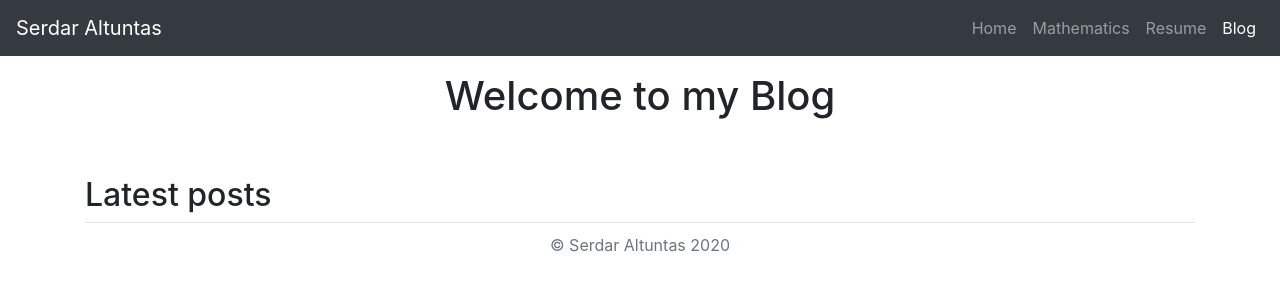
After one commit to LeEuler/portfolio-project, a Django app: page /blog/ in a window 1280 px wide. The commit adds this page. Shown: the top 300 px of the page. Run offline with Django 3.2, Linux system fonts and the light colour scheme; data that the repository does not hold is empty; some libraries are stand-ins or nearby versions; some web fonts are replaced.

Commit message:
Blog functionality and polish

```diff
--- /dev/null
+++ b/blog/templates/blog/allblogs.html
@@ -0,0 +1,122 @@
+{% load static %}
+{% load latexify %}
+
+<!DOCTYPE html>
+<html lang="en">
+  <head>
+    <meta charset="utf-8">
+    <meta name="viewport" content="width=device-width, initial-scale=1, shrink-to-fit=no">
+    <meta name="description" content="">
+    <meta name="author" content="Mark Otto, Jacob Thornton, and Bootstrap contributors">
+    <meta name="generator" content="Jekyll v3.8.6">
+    <title>Serdar Altuntas</title>
+
+    <link rel="canonical" href="https://getbootstrap.com/docs/4.4/examples/album/">
+
+    <!-- Bootstrap core CSS -->
+<link rel="stylesheet" href="https://stackpath.bootstrapcdn.com/bootstrap/4.4.1/css/bootstrap.min.css" integrity="sha384-Vkoo8x4CGsO3+Hhxv8T/Q5PaXtkKtu6ug5TOeNV6gBiFeWPGFN9MuhOf23Q9Ifjh" crossorigin="anonymous">
+
+
+
+    <!-- Favicons -->
+<link rel="apple-touch-icon" href="/docs/4.4/assets/img/favicons/apple-touch-icon.png" sizes="180x180">
+<link rel="icon" href="/docs/4.4/assets/img/favicons/favicon-32x32.png" sizes="32x32" type="image/png">
+<link rel="icon" href="/docs/4.4/assets/img/favicons/favicon-16x16.png" sizes="16x16" type="image/png">
+<link rel="manifest" href="/docs/4.4/assets/img/favicons/manifest.json">
+<link rel="mask-icon" href="/docs/4.4/assets/img/favicons/safari-pinned-tab.svg" color="#563d7c">
+<link rel="icon" href="/docs/4.4/assets/img/favicons/favicon.ico">
+<meta name="msapplication-config" content="/docs/4.4/assets/img/favicons/browserconfig.xml">
+<meta name="theme-color" content="#563d7c">
+
+
+    <style>
+      .bd-placeholder-img {
+        font-size: 1.125rem;
+        text-anchor: middle;
+        -webkit-user-select: none;
+        -moz-user-select: none;
+        -ms-user-select: none;
+        user-select: none;
+      }
+
+      @media (min-width: 768px) {
+        .bd-placeholder-img-lg {
+          font-size: 3.5rem;
+        }
+      }
+
+      hr {
+        height: 10px;
+        margin: 0 auto;
+        color: black;
+        }
+    </style>
+    <!-- Custom styles for this template -->
+    <link href="album.css" rel="stylesheet">
+
+  <!-- Latexify -->
+<link rel="stylesheet" href="https://cdnjs.cloudflare.com/ajax/libs/KaTeX/0.6.0/katex.min.css">
+
+    <!-- tikzjax -->
+  <link rel="stylesheet" type="text/css" href="http://tikzjax.com/v1/fonts.css">
+<script src="http://tikzjax.com/v1/tikzjax.js"></script>
+
+    <!-- Mathjax -->
+    <script src="https://polyfill.io/v3/polyfill.min.js?features=es6"></script>
+<script id="MathJax-script" async src="https://cdn.jsdelivr.net/npm/mathjax@3/es5/tex-mml-chtml.js"></script>
+
+
+
+  </head>
+
+
+  <body>
+    <header>
+<nav class="navbar navbar-expand-lg navbar-dark bg-dark">
+  <a class="navbar-brand" href="{% url 'home' %}">Serdar Altuntas</a>
+  <button class="navbar-toggler" type="button" data-toggle="collapse" data-target="#navbarNavAltMarkup" aria-controls="navbarNavAltMarkup" aria-expanded="false" aria-label="Toggle navigation">
+    <span class="navbar-toggler-icon"></span>
+  </button>
+  <div class="collapse navbar-collapse" id="navbarNavAltMarkup">
+    <div class="navbar-nav ml-auto">
+      <a class="nav-item nav-link" href="{% url 'home' %}">Home</a>
+      <a class="nav-item nav-link" href="https://cms.math.ca/crux/">Mathematics</a>
+      <a class="nav-item nav-link" href="{% static 'Lebenslauf.pdf' %}">Resume</a>
+      <a class="nav-item nav-link active" href="{% url 'allblogs' %}" tabindex="-1" aria-disabled="true">Blog</a>
+    </div>
+  </div>
+</nav>
+</header>
+
+<main role="main">
+
+ <h1 class = "text-center pt-3">Welcome to my Blog</h1>
+
+    <div class = "container">
+        <h2 class = "pt-5">Latest posts</h2>
+
+    <hr />
+
+    {% for blog in blogs.all %}
+        <a href="{% url 'detail' blog.id %}"><h3>{{ blog.title}}</h3></a>
+        {{ blog.date }}
+        <br />
+        <img src="{{ blog.image.url }}" class="img-fluid" width="200">
+        <br />
+        {{ blog.preview }}
+    {% endfor %}
+    </div>
+</main>
+
+<footer class="text-muted">
+  <div class="container text-center">
+
+    <p>&copy; Serdar Altuntas {% now 'Y' %}</p>
+     </div>
+</footer>
+<script src="https://code.jquery.com/jquery-3.4.1.slim.min.js" integrity="sha384-J6qa4849blE2+poT4WnyKhv5vZF5SrPo0iEjwBvKU7imGFAV0wwj1yYfoRSJoZ+n" crossorigin="anonymous"></script>
+<script src="https://cdn.jsdelivr.net/npm/popper.js@1.16.0/dist/umd/popper.min.js" integrity="sha384-Q6E9RHvbIyZFJoft+2mJbHaEWldlvI9IOYy5n3zV9zzTtmI3UksdQRVvoxMfooAo" crossorigin="anonymous"></script>
+<script src="https://stackpath.bootstrapcdn.com/bootstrap/4.4.1/js/bootstrap.min.js" integrity="sha384-wfSDF2E50Y2D1uUdj0O3uMBJnjuUD4Ih7YwaYd1iqfktj0Uod8GCExl3Og8ifwB6" crossorigin="anonymous"></script>
+      {% include "latexify/scripts.html" %}
+  </body>
+</html>
--- /dev/null
+++ b/blog/urls.py
@@ -0,0 +1,9 @@
+from django.urls import path
+from . import views
+
+
+
+urlpatterns = [
+    path('', views.allblogs, name = 'allblogs'),
+    path('<int:blog_id>/', views.detail, name = 'detail'),
+]
--- a/blog/views.py
+++ b/blog/views.py
@@ -1,3 +1,12 @@
-from django.shortcuts import render
+from django.shortcuts import render, get_object_or_404
 
-# Create your views here.
+from .models import Blog
+
+
+def allblogs(request):
+    blogs = Blog.objects
+    return render(request, 'blog/allblogs.html', {'blogs': blogs})
+
+def detail(request, blog_id):
+    detailblog = get_object_or_404(Blog, pk=blog_id)
+    return render(request, 'blog/detail.html', {'blog': detailblog})
--- a/portfolio/settings.py
+++ b/portfolio/settings.py
@@ -124,8 +124,12 @@ USE_TZ = True
 # Static files (CSS, JavaScript, Images)
 # https://docs.djangoproject.com/en/3.0/howto/static-files/
 
+STATICFILES_DIRS = [
+    os.path.join(BASE_DIR, 'portfolio/static/')
+]
+
+STATIC_ROOT = os.path.join(BASE_DIR, 'static')
 STATIC_URL = '/static/'
 
 MEDIA_ROOT = os.path.join(BASE_DIR, 'media')
-
 MEDIA_URL = '/media/'
--- a/portfolio/urls.py
+++ b/portfolio/urls.py
@@ -14,12 +14,14 @@ Including another URLconf
     2. Add a URL to urlpatterns:  path('blog/', include('blog.urls'))
 """
 from django.contrib import admin
-from django.urls import path
+from django.urls import path, include
 from django.conf import settings
 from django.conf.urls.static import static
 import jobs.views
 
+
 urlpatterns = [
     path('admin/', admin.site.urls),
     path('', jobs.views.home, name = 'home'),
+    path('blog/', include('blog.urls')),
 ] + static(settings.MEDIA_URL, document_root = settings.MEDIA_ROOT)
```
Also changed, not shown: blog/models.py (+10 -0 lines), blog/templates/blog/detail.html (added, +112 -0 lines), jobs/templates/jobs/home.html (+7 -7 lines), 5 other files.
